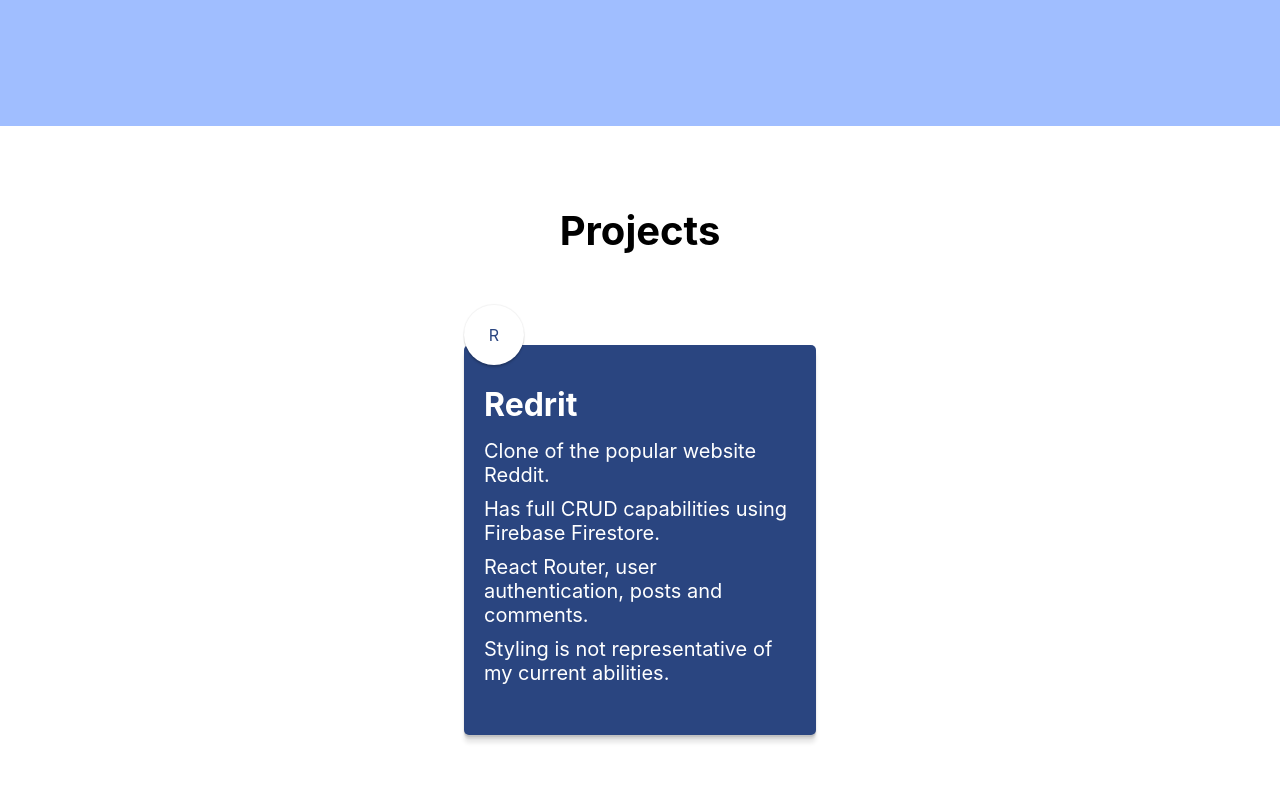
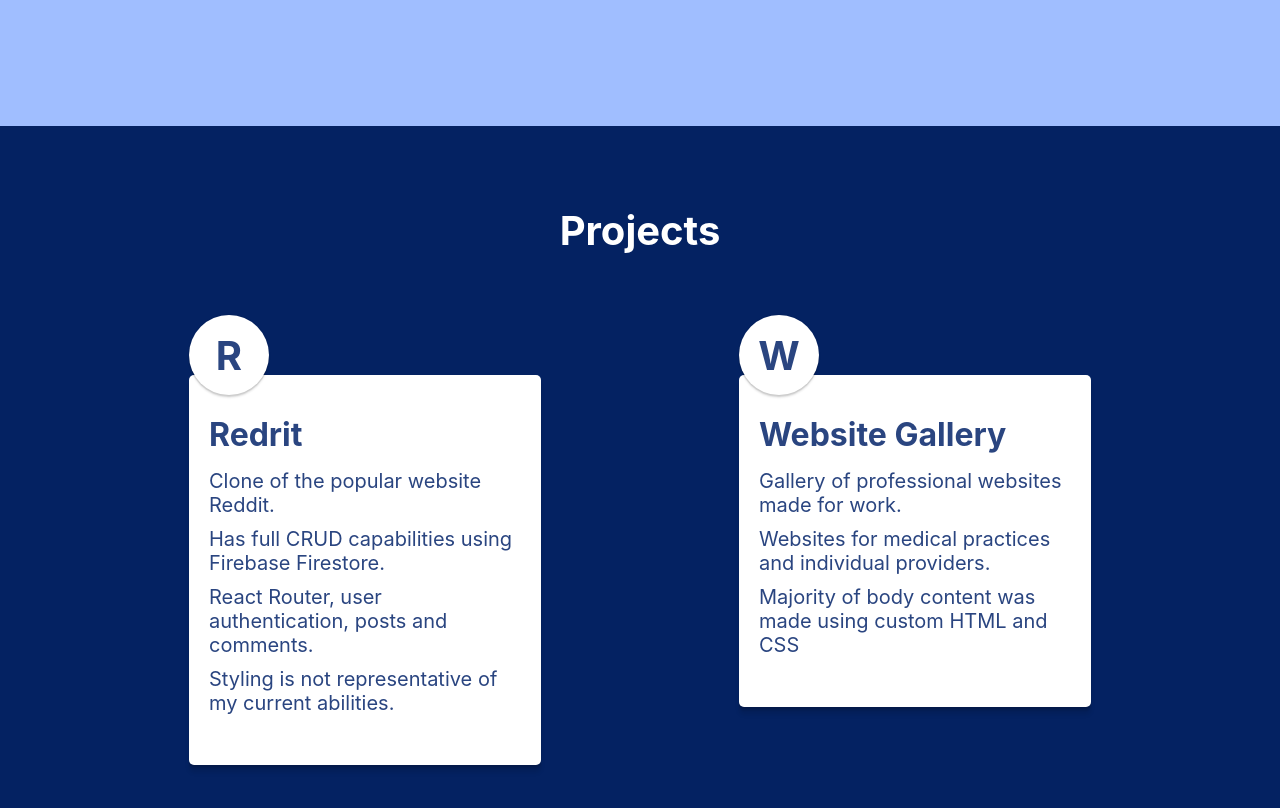
Before and after one commit to leavemydogalone/Portfolio, a React (Create React App) app: page / in a window 1280 px wide. Shown: the part 524-1332 px from the top of the page. Built offline with nearby package versions, Linux system fonts and the light colour scheme.

Commit message:
added website gallery object

```diff
--- a/src/About.css
+++ b/src/About.css
@@ -58,7 +58,7 @@
     opacity: 1;
   }
   100% {
-    transform: rotate(0deg) translateY(200px);
+    transform: rotate(0deg) translateY(400px);
   }
 }
 .expand {
--- a/src/Projects.css
+++ b/src/Projects.css
@@ -1,29 +1,36 @@
+.projects {
+  background: #042262;
+}
 .projects .small-title {
   text-align: center;
+  color: white;
 }
 .projects .cards-container {
-  padding: 50px 0;
+  padding: 60px 0 30px;
 }
 
 .project {
   position: relative;
-  transition: all 0.3s ease;
+  transition: all 0.4s ease-in-out;
   transform-style: preserve-3d;
 }
+
 .project:hover {
-  transform: translateY(-3px);
+  transform: translateY(-6px);
 }
+
 .project:hover .project-inner {
   box-shadow: 0 2px 1px rgba(0, 0, 0, 0.09), 0 4px 2px rgba(0, 0, 0, 0.09),
     0 8px 4px rgba(0, 0, 0, 0.09), 0 9px 5px rgba(0, 0, 0, 0.09);
 }
+
 .project .icon {
   width: fit-content;
   display: flex;
   justify-content: space-evenly;
   align-items: center;
-  height: 60px;
-  width: 60px;
+  height: 80px;
+  width: 80px;
   margin-bottom: -20px;
   border-radius: 50%;
   box-shadow: 0 0 1px 1px rgba(0, 0, 0, 0.05), 0 2px 1px rgba(0, 0, 0, 0.09),
@@ -32,15 +39,18 @@
   position: relative;
   background: white;
   color: #2a4580;
+  font-size: 40px;
+  font-weight: bold;
 }
 
 .project-inner {
   padding: 40px 20px;
   box-shadow: 0 2px 1px rgba(0, 0, 0, 0.09), 0 4px 2px rgba(0, 0, 0, 0.09),
     0 8px 4px rgba(0, 0, 0, 0.09);
-  background: #2a4580;
+  background: white;
   border-radius: 5px;
-  color: white;
+  color: #2a4580;
+
   transition: all 0.3s ease;
 }
 .project-title {
--- a/src/Projects.js
+++ b/src/Projects.js
@@ -1,4 +1,4 @@
-import React, { useEffect } from "react";
+import React from "react";
 import "./Projects.css";
 import Project from "./components/Project";
 import { projectObjectArray } from "./TextObjects/projectObjects";
--- a/src/TextObjects/projectObjects.js
+++ b/src/TextObjects/projectObjects.js
@@ -9,5 +9,14 @@ const redritTextObject = {
   ],
   link: "https://redrit-75871.web.app/",
 };
-
-export const projectObjectArray = [redritTextObject];
+const workTextObject = {
+  icon: "W",
+  title: "Website Gallery",
+  descriptionArray: [
+    "Gallery of professional websites made for work.",
+    "Websites for medical practices and individual providers.",
+    "Majority of body content was made using custom HTML and CSS",
+  ],
+  link: "/",
+};
+export const projectObjectArray = [redritTextObject, workTextObject];
--- a/src/components/Project.js
+++ b/src/components/Project.js
@@ -15,7 +15,7 @@ export default function Project({ title, icon, descriptionArray, link }) {
         <h3 className="project-title smaller-title"> {title} </h3>
         <p className="project-description text">{descriptionPList}</p>
       </div>
-      <a className="link" href={link}>
+      <a className="link" href={link} target="blank">
         Link to {title} project
       </a>
     </div>
```
